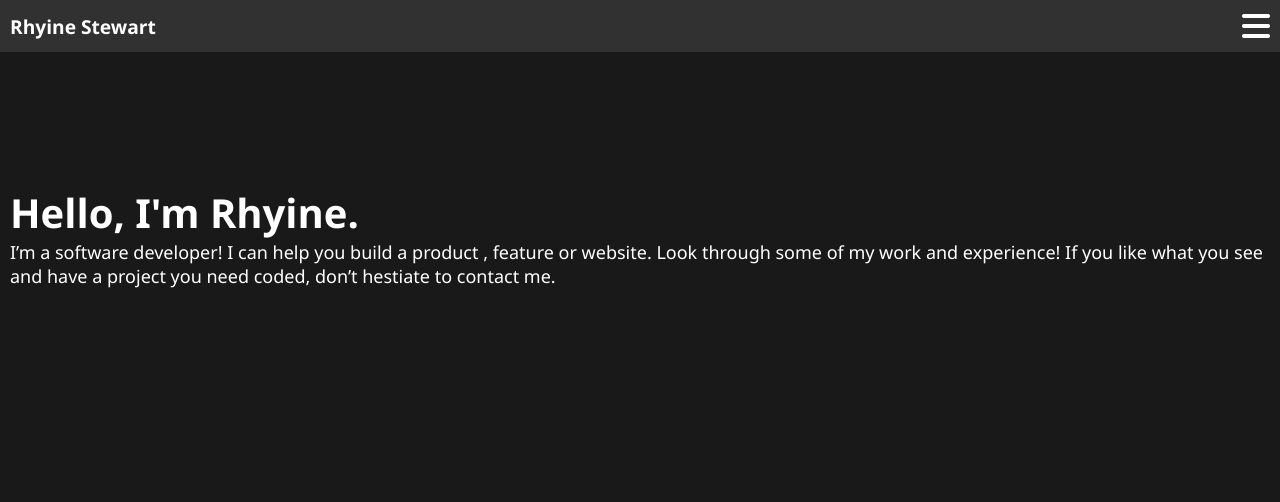
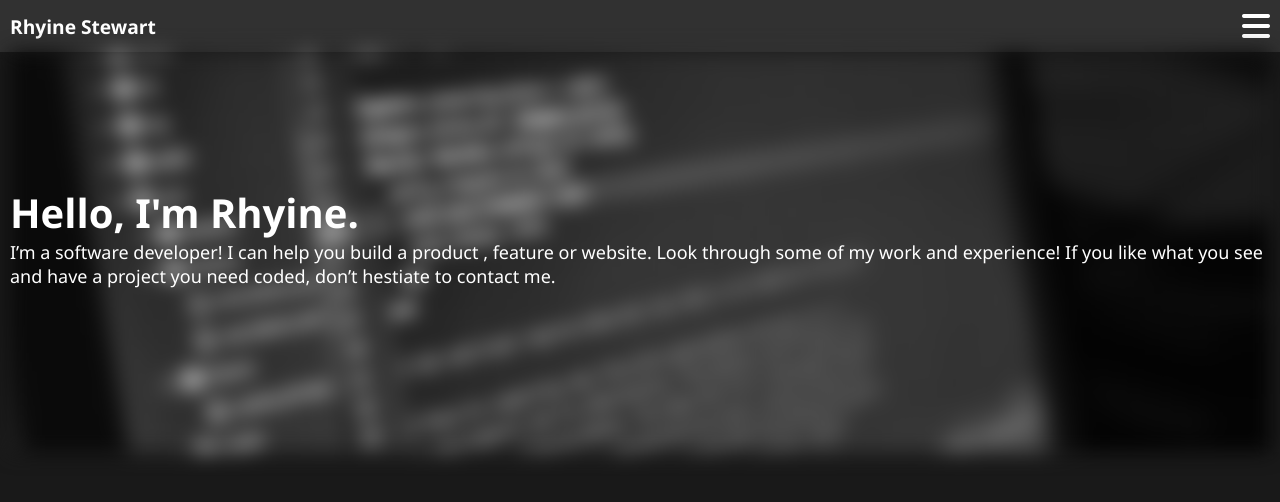
Before and after one commit to the-catalystmc/my-portfolio, a website built with webpack: page src/index.html in a window 1280 px wide. Built offline with nearby package versions, Linux system fonts and the light colour scheme; files whose address does not match are found by name.

Commit message:
Update image

```diff
--- a/src/scss/sections/_greeting.scss
+++ b/src/scss/sections/_greeting.scss
@@ -6,7 +6,7 @@
     content: '';
     height: 50vh;
     width: 100%;
-    background-image: url("../../images/home_image.jpg");
+    background-image: url("../../images/homeimage.jpg");
     background-size: cover;
     background-repeat: no-repeat;
     background-position: center;
```
